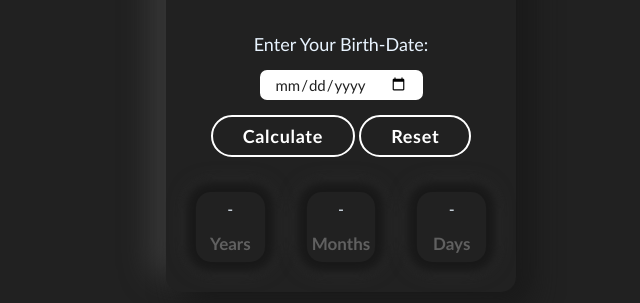
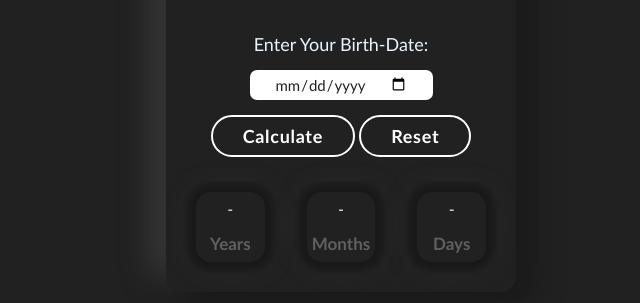
Before and after one commit to arun-pratap-singh/age-calculator, a plain HTML site: page index.html in a window 1280 px wide. Shown: the part 245-548 px from the top of the page, without its empty margins (299-939 px from the left). Drawn offline with nearby package versions, Linux system fonts and the light colour scheme.

Commit message:
Update style.css

```diff
--- a/style.css
+++ b/style.css
@@ -38,7 +38,7 @@ h1 {
 	margin-top: 15px;
 }
 #date-input {
-	padding: 5px 15px 5px 15px;
+	padding: 5px 25px 5px 25px;
 	font-size: 15px;
 	color: #212121;
 	border: none;
```
